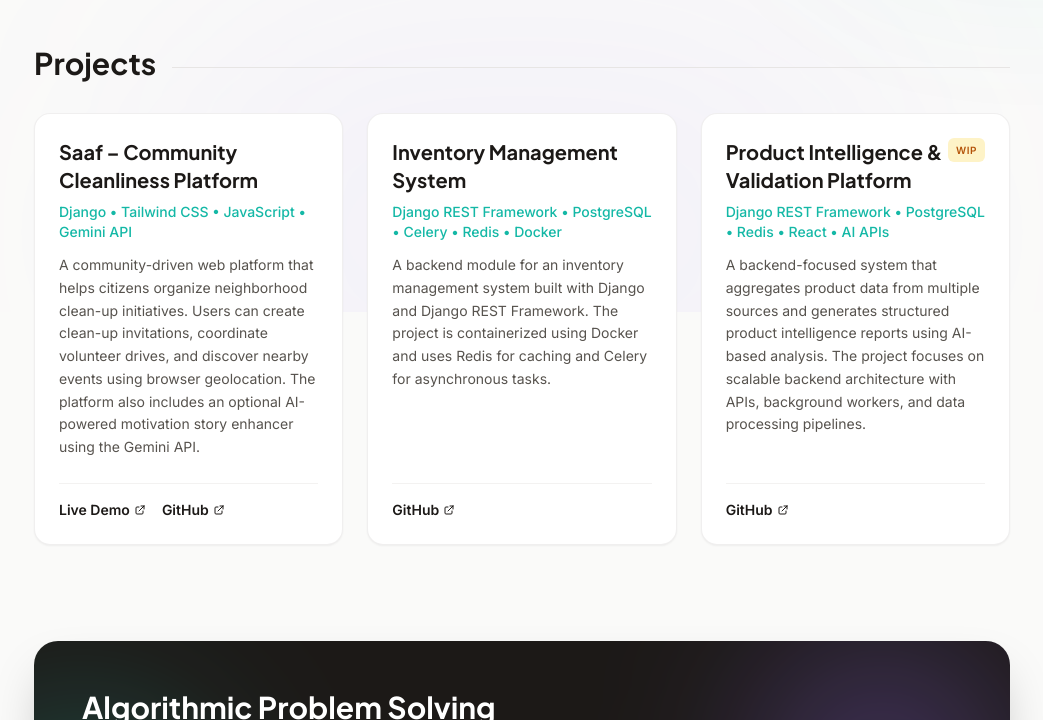
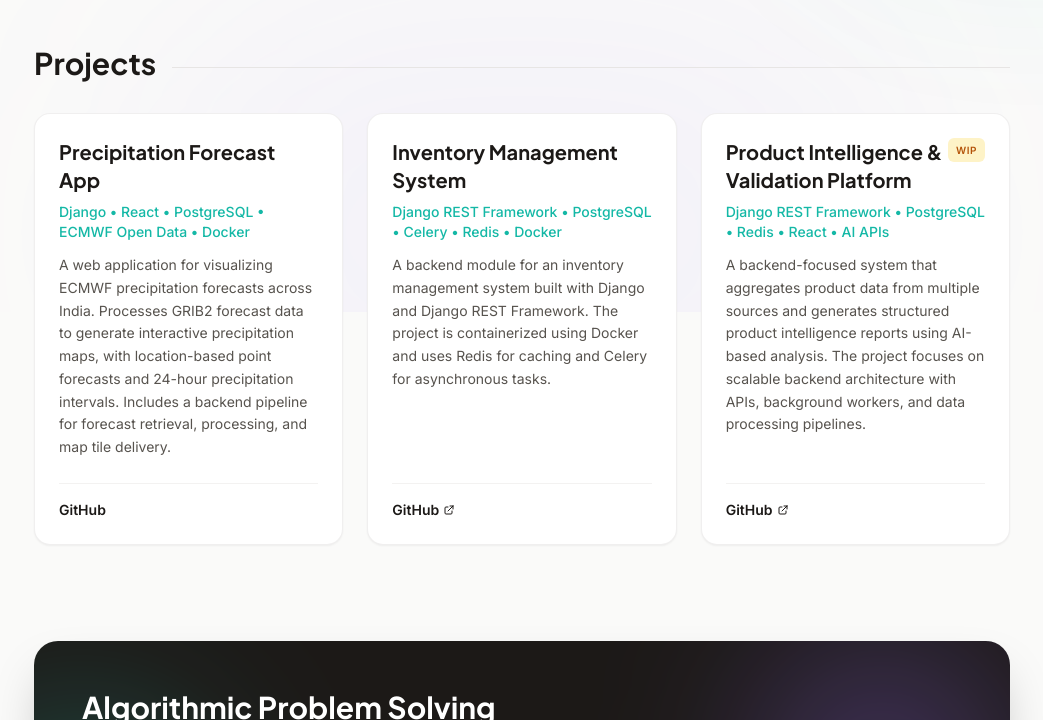
Before and after one commit to s-k-y-7/Portfolio, a plain HTML site: page index.html in a window 1280 px wide. Shown: the part 488-1208 px from the top of the page, without its empty margins (118-1161 px from the left). Drawn offline with nearby package versions, Linux system fonts and the light colour scheme.

Commit message:
Revise project information for Precipitation Forecast App
Updated project details for the Precipitation Forecast App, including a new description and relevant technologies. Changed links to reflect the new GitHub repository.

```diff
--- a/index.html
+++ b/index.html
@@ -139,31 +139,32 @@
                     <div
                         class="absolute top-0 left-0 w-full h-1 bg-gradient-to-r from-primary to-secondary opacity-0 group-hover:opacity-100 transition-opacity">
                     </div>
-                    <h3 class="font-heading text-xl font-bold mb-2 group-hover:text-primary transition-colors">Saaf – Community Cleanliness Platform</h3>
-                    <p class="text-sm font-medium text-secondary mb-3">Django • Tailwind CSS • JavaScript • Gemini API</p>
+                    <h3 class="font-heading text-xl font-bold mb-2 group-hover:text-primary transition-colors">
+                        Precipitation Forecast App
+                    </h3>
+                    <p class="text-sm font-medium text-secondary mb-3">
+                        Django • React • PostgreSQL • ECMWF Open Data • Docker
+                    </p>
                     <p class="text-textMuted mb-6 flex-grow text-sm leading-relaxed">
-                        A community-driven web platform that helps citizens organize neighborhood clean-up initiatives. Users can create clean-up invitations, coordinate volunteer drives, and discover nearby events using browser geolocation. The platform also includes an optional AI-powered motivation story enhancer using the Gemini API.
+                        A web application for visualizing ECMWF precipitation forecasts across India.
+                        Processes GRIB2 forecast data to generate interactive precipitation maps,
+                        with location-based point forecasts and 24-hour precipitation intervals.
+                        Includes a backend pipeline for forecast retrieval, processing, and map tile delivery.
                     </p>
                     <div class="flex flex-wrap gap-4 mt-auto pt-4 border-t border-accent/50">
-                        <a href="https://sky7.pythonanywhere.com/saaf/posts/" target="_blank" rel="noopener noreferrer"
+                        <a href="https://github.com/s-k-y-7/Precipitation-Forecast-App"
+                            target="_blank" rel="noopener noreferrer"
                             class="text-sm font-semibold text-textMain hover:text-primary transition-colors flex items-center gap-1">
-                            Live Demo <svg class="w-3 h-3" fill="none" stroke="currentColor" viewBox="0 0 24 24">
-                                <path stroke-linecap="round" stroke-linejoin="round" stroke-width="2"
-                                    d="M10 6H6a2 2 0 00-2 2v10a2 2 0 002 2h10a2 2 0 002-2v-4M14 4h6m0 0v6m0-6L10 14">
-                                </path>
-                            </svg>
+                            GitHub
                         </a>
-                        <a href="https://github.com/s-k-y-7/community_cleanliness_project_saaf" target="_blank"
-                            rel="noopener noreferrer"
+                        <!-- <a href="YOUR_DEPLOYED_APP_URL"
+                            target="_blank" rel="noopener noreferrer"
                             class="text-sm font-semibold text-textMain hover:text-primary transition-colors flex items-center gap-1">
-                            GitHub <svg class="w-3 h-3" fill="none" stroke="currentColor" viewBox="0 0 24 24">
-                                <path stroke-linecap="round" stroke-linejoin="round" stroke-width="2"
-                                    d="M10 6H6a2 2 0 00-2 2v10a2 2 0 002 2h10a2 2 0 002-2v-4M14 4h6m0 0v6m0-6L10 14">
-                                </path>
-                            </svg>
-                        </a>
+                            Live Demo
+                        </a> -->
                     </div>
                 </div>
+
 
                 <!-- Project 2 -->
                 <div
```
